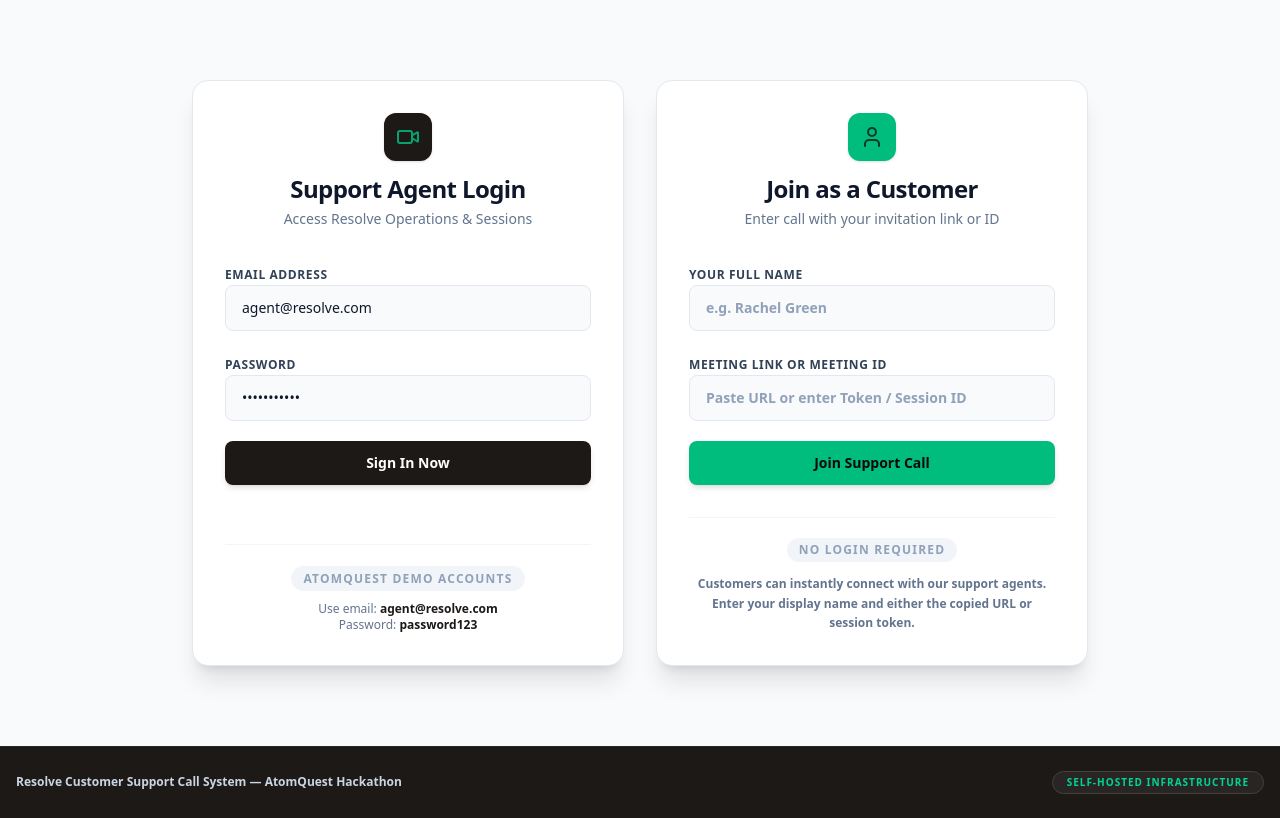
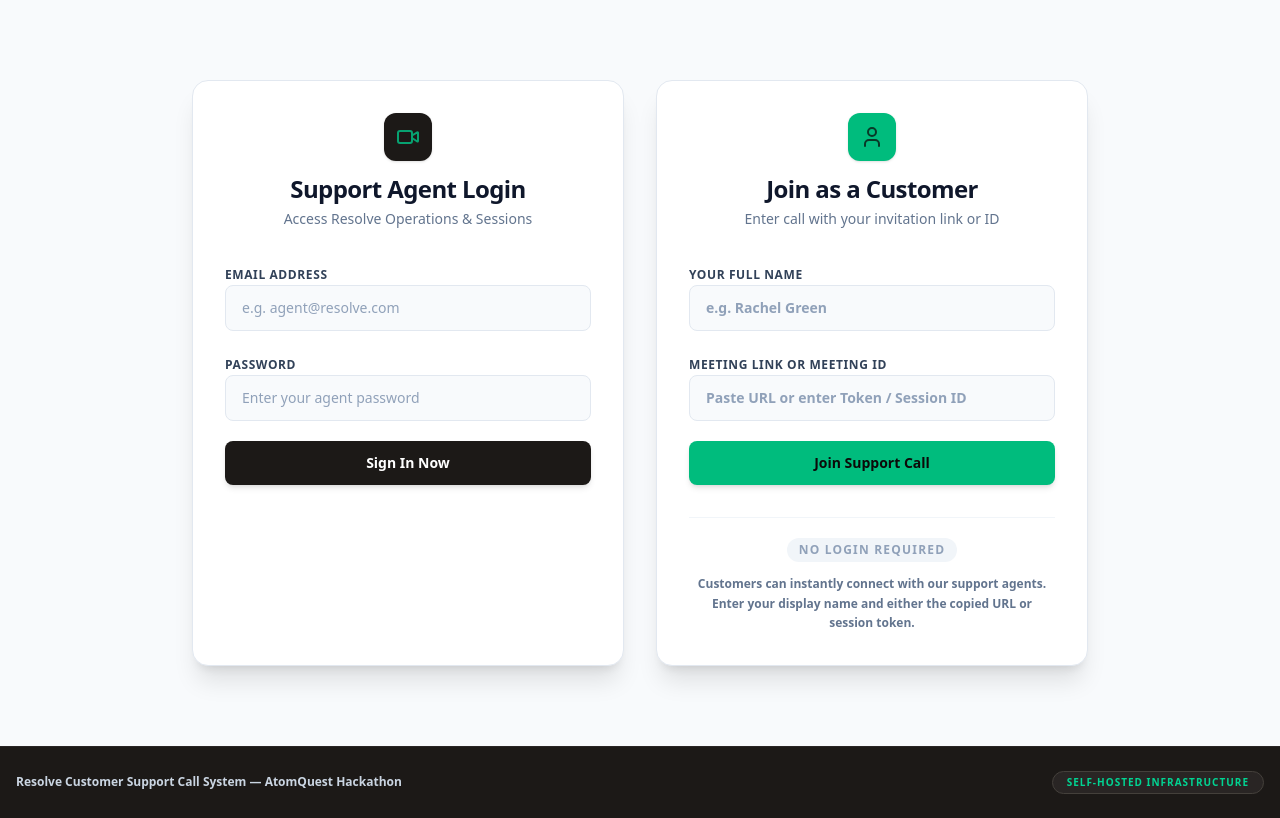
Before and after one commit to alekh08/resolve, a React (Vite) app: page / in a window 1280 px wide. Built offline with nearby package versions, Linux system fonts and the light colour scheme.

Commit message:
chore(auth): remove pre-filled demo login credentials and hint block from login page for secure hackathon submission

```diff
--- a/src/App.tsx
+++ b/src/App.tsx
@@ -405,8 +405,8 @@
   setGlobalError: (err: string | null) => void;
   setGlobalSuccess: (sc: string | null) => void;
 }) {
-  const [email, setEmail] = useState('agent@resolve.com');
-  const [password, setPassword] = useState('password123');
+  const [email, setEmail] = useState('');
+  const [password, setPassword] = useState('');
   const [submitting, setSubmitting] = useState(false);
 
   // Customer states
@@ -561,13 +561,7 @@
             </form>
           </div>
 
-          <div className="mt-8 pt-5 border-t border-slate-100 text-center">
-            <span className="text-xs font-semibold text-slate-400 uppercase tracking-widest bg-slate-100 px-3 py-1 rounded-full">AtomQuest Demo Accounts</span>
-            <p className="text-xs text-slate-500 font-medium mt-3">
-              Use email: <strong className="text-stone-900">agent@resolve.com</strong><br />
-              Password: <strong className="text-stone-900">password123</strong>
-            </p>
-          </div>
+          {/* Removed demo hints */}
         </div>
 
         {/* Customer Join Card (Right) */}
```
